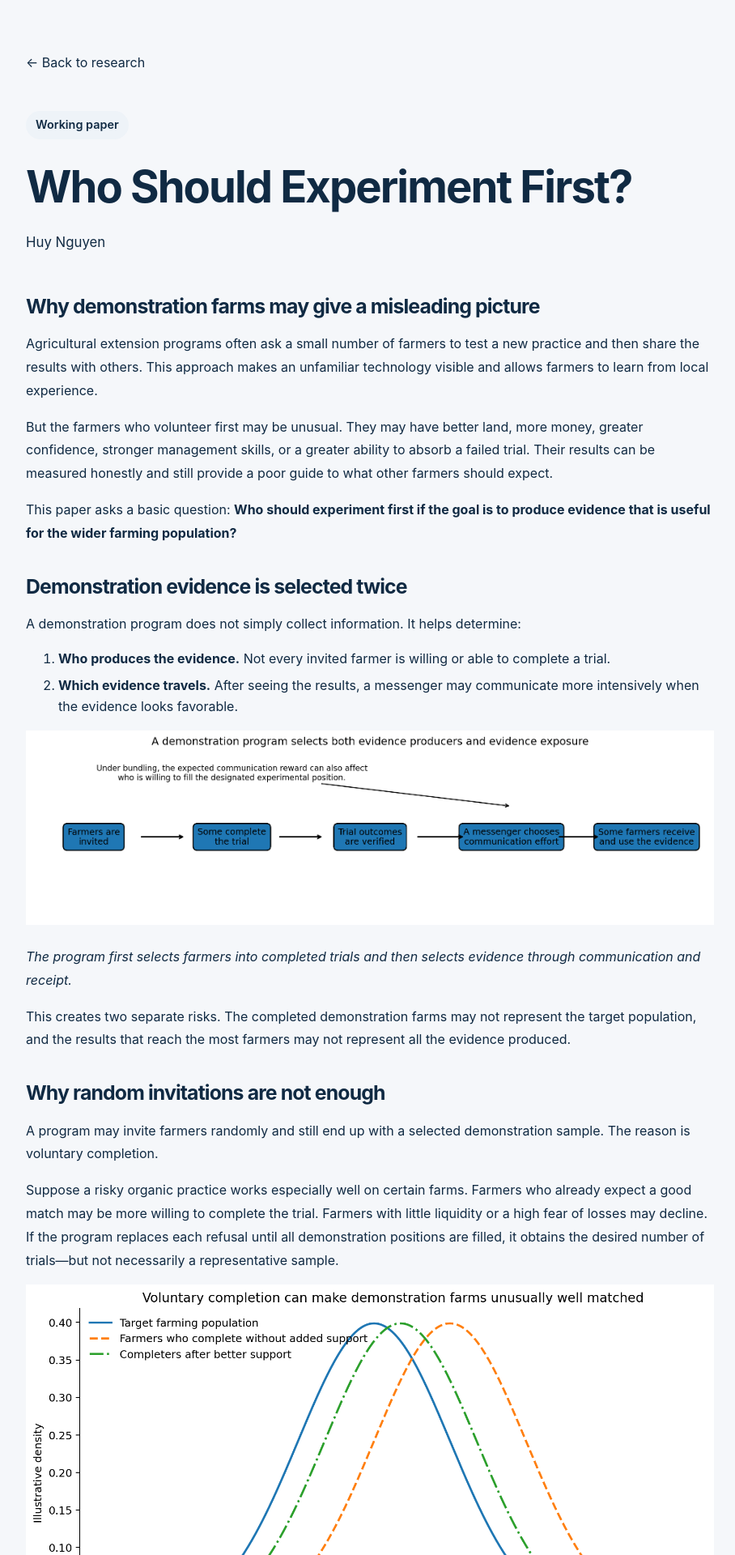
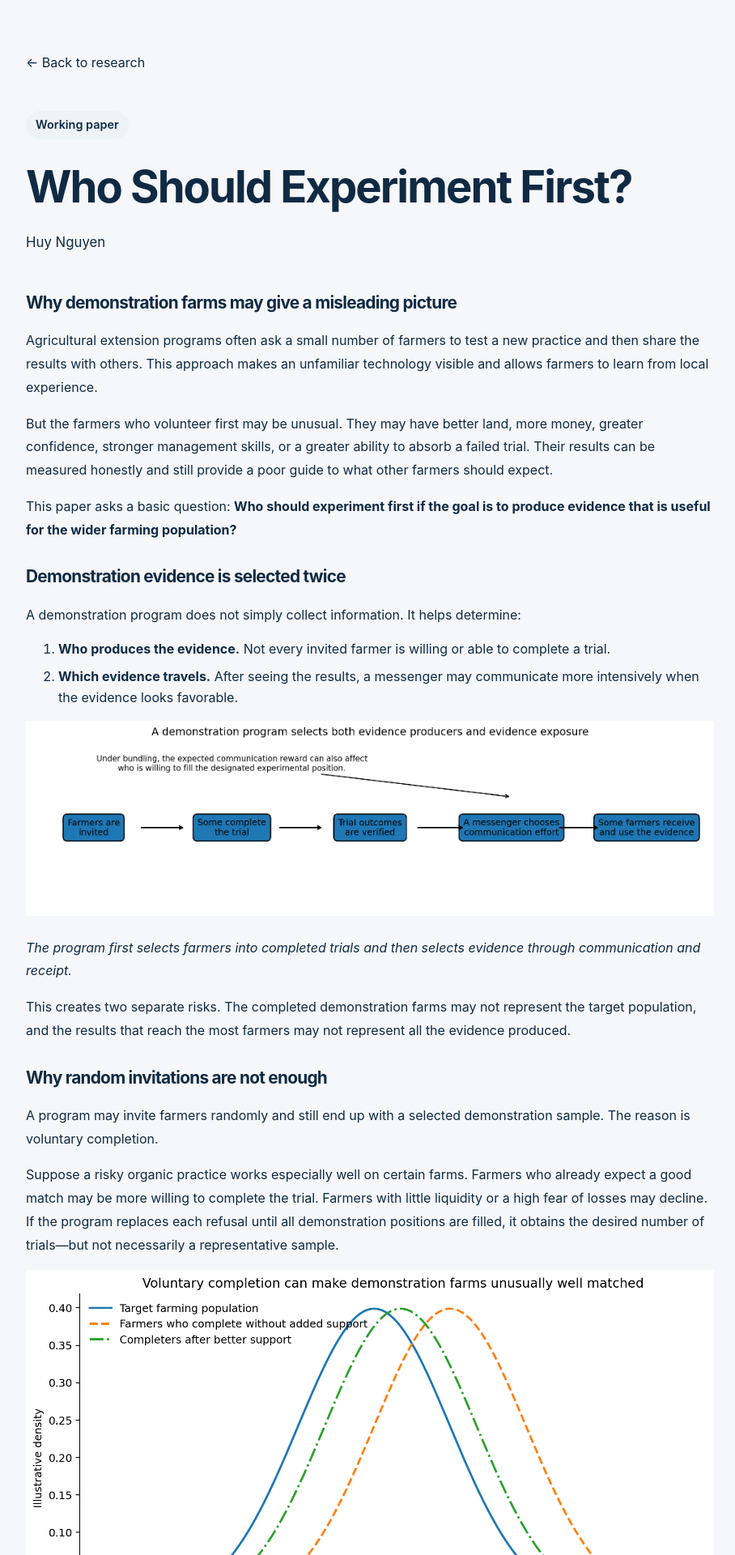
Before and after one commit to nguyenquanghuyvn/nguyenquanghuy.github.co, a Jekyll site: the page built from research/who-should-experiment-first.md, in a window 1280 px wide. Shown: the top 1920 px of the page at 81% size, without its empty margins (183-1091 px from the left). Built offline with Jekyll 4.4.1, drawn with Linux system fonts in a browser that asks for light colours.

Commit message:
Change heading

```diff
--- a/research/who-should-experiment-first.md
+++ b/research/who-should-experiment-first.md
@@ -8,7 +8,7 @@ request_full_text: true
 permalink: /research/who-should-experiment-first/
 ---
 
-## Why demonstration farms may give a misleading picture
+### Why demonstration farms may give a misleading picture
 
 Agricultural extension programs often ask a small number of farmers to test a new practice and then share the results with others. This approach makes an unfamiliar technology visible and allows farmers to learn from local experience.
 
@@ -16,7 +16,7 @@ But the farmers who volunteer first may be unusual. They may have better land, m
 
 This paper asks a basic question: **Who should experiment first if the goal is to produce evidence that is useful for the wider farming population?**
 
-## Demonstration evidence is selected twice
+### Demonstration evidence is selected twice
 
 A demonstration program does not simply collect information. It helps determine:
 
@@ -29,7 +29,7 @@ A demonstration program does not simply collect information. It helps determine:
 
 This creates two separate risks. The completed demonstration farms may not represent the target population, and the results that reach the most farmers may not represent all the evidence produced.
 
-## Why random invitations are not enough
+### Why random invitations are not enough
 
 A program may invite farmers randomly and still end up with a selected demonstration sample. The reason is voluntary completion.
 
@@ -41,7 +41,7 @@ Suppose a risky organic practice works especially well on certain farms. Farmers
 
 A fixed payment or protection against verified losses can broaden participation. Yet whether these policies improve representativeness depends on who enters at the margin. Support helps only if it brings in farmers who were previously underrepresented.
 
-## Should the experimenter also be the messenger?
+### Should the experimenter also be the messenger?
 
 The paper compares two ways to organize a demonstration program.
 
@@ -57,7 +57,7 @@ In a **separated design**, all experimental farmers produce evidence, while a se
 
 The paper does not claim that separation is always superior. Bundling may work better when farmers trust personal demonstrations much more than second-hand communication, when a separate messenger is costly, or when the program can accurately audit and correct the selection process.
 
-## More demonstrations do not solve every problem
+### More demonstrations do not solve every problem
 
 Repeating trials can reduce ordinary sampling uncertainty. It does not necessarily reveal how the sample was selected.
 
@@ -73,7 +73,7 @@ Programs should therefore record:
 - who received the information; and
 - outcomes on farms outside the demonstration sample.
 
-## What this means for policy
+### What this means for policy
 
 The analysis suggests several practical lessons.
 
@@ -87,7 +87,7 @@ The analysis suggests several practical lessons.
 
 **Test portability outside the demonstration group.** Evidence is valuable only if it improves decisions for the farmers who are expected to use it.
 
-## The main message
+### The main message
 
 A good messenger is not necessarily a representative experimenter.
 
```
